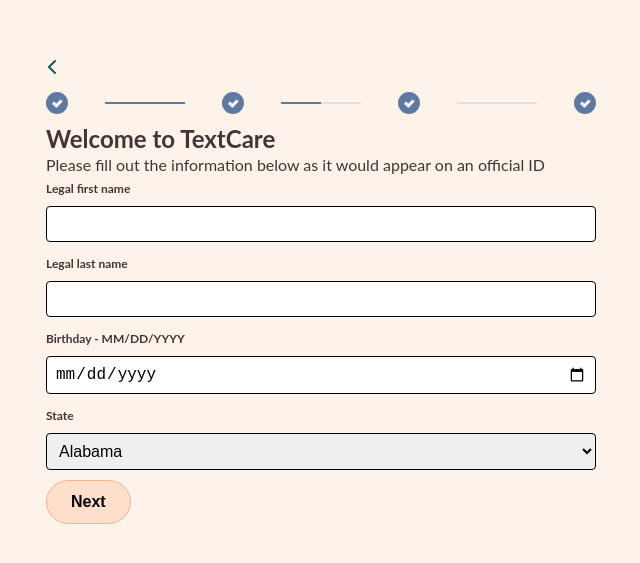
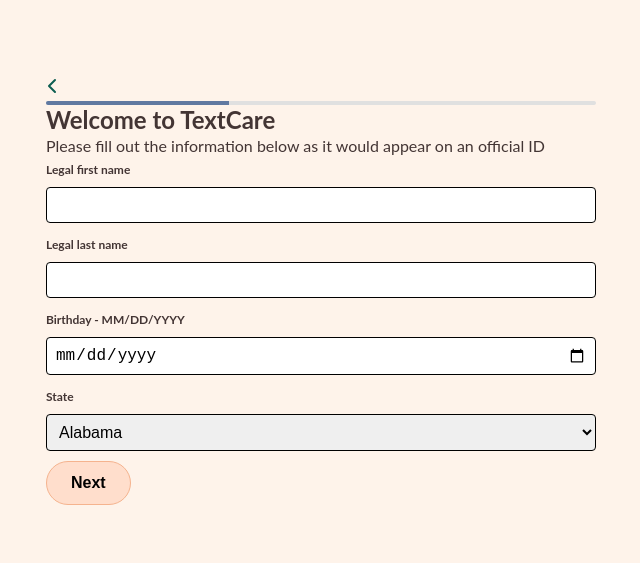
Before and after one commit to wjdittmar/textCare, a Next.js app in the folder front/textcare/: page /sign-up/account in a window 1280 px wide. Shown: the part 111-674 px from the top of the page, without its empty margins (319-959 px from the left). Built offline with nearby package versions, Linux system fonts and the light colour scheme.

Commit message:
restyle progress tracker

```diff
--- a/front/textcare/src/app/components/ProgressTracker.tsx
+++ b/front/textcare/src/app/components/ProgressTracker.tsx
@@ -1,33 +1,35 @@
 import React from "react";
 
-export const ProgressTracker = ({ steps, currentStepIndex }) => {
+interface ProgressTrackerProps {
+  steps: string[];
+  currentStepIndex: number;
+}
+
+export const ProgressTracker: React.FC<ProgressTrackerProps> = ({
+  steps,
+  currentStepIndex,
+}) => {
+  const progressPercentage =
+    steps.length > 1 ? (currentStepIndex / (steps.length - 1)) * 100 : 0;
+
   return (
     <div
       style={{
-        display: "flex",
-        alignItems: "center",
-        justifyContent: "space-between",
-        padding: "10px 0px",
+        width: "100%",
+        height: "4px",
+        backgroundColor: "#e0e0e0",
+        borderRadius: "2px",
+        overflow: "hidden",
       }}
     >
-      {steps.map((step, index) => (
-        <React.Fragment key={step}>
-          <span id="checkmark"></span>
-          {index < steps.length - 1 && (
-            <div
-              style={{
-                height: "2px",
-                width: "80px",
-                background: `linear-gradient(
-            to left,
-            ${index < currentStepIndex ? "#6079A1" : "#e0e0e0"} 50%,
-            ${index <= currentStepIndex ? "#6079A1" : "#e0e0e0"} 50%
-          )`,
-              }}
-            ></div>
-          )}
-        </React.Fragment>
-      ))}
+      <div
+        style={{
+          width: `${progressPercentage}%`,
+          height: "100%",
+          backgroundColor: "#6079A1",
+          transition: "width 0.3s ease-in-out",
+        }}
+      />
     </div>
   );
 };
```
